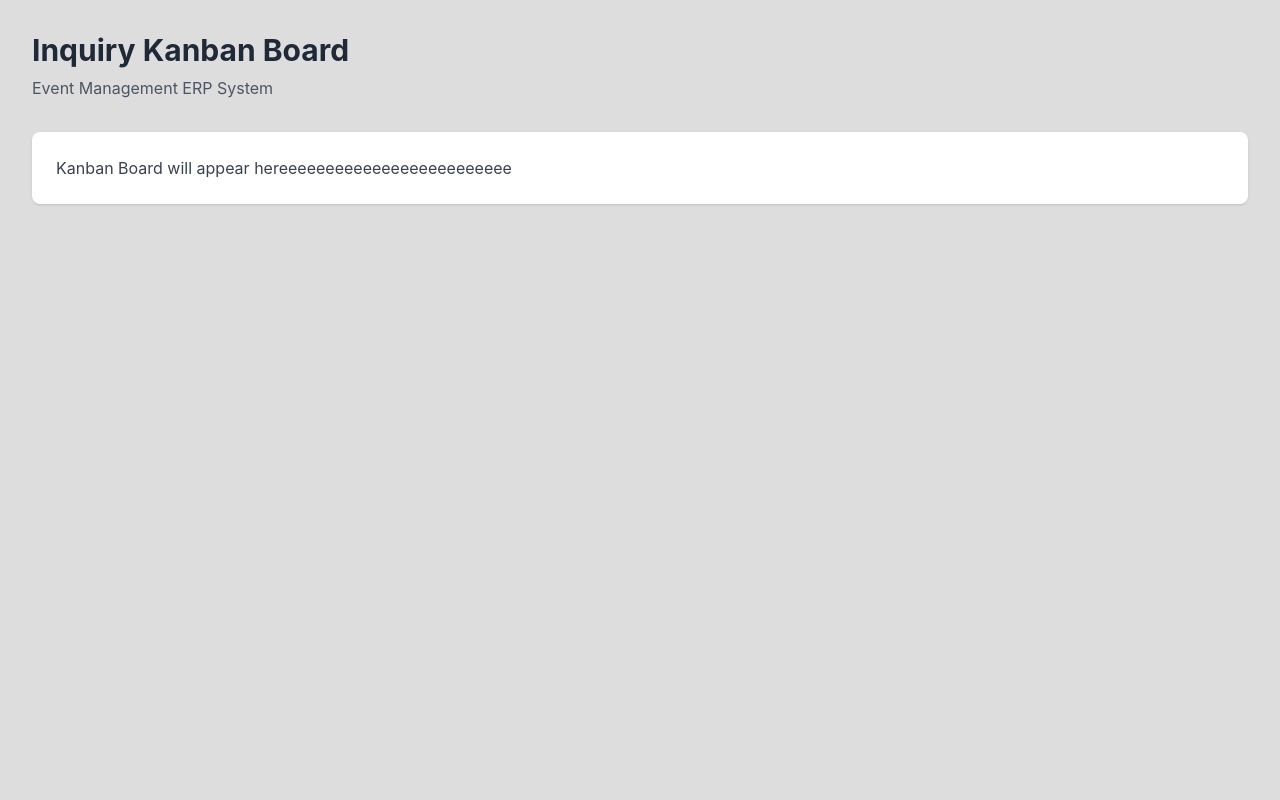
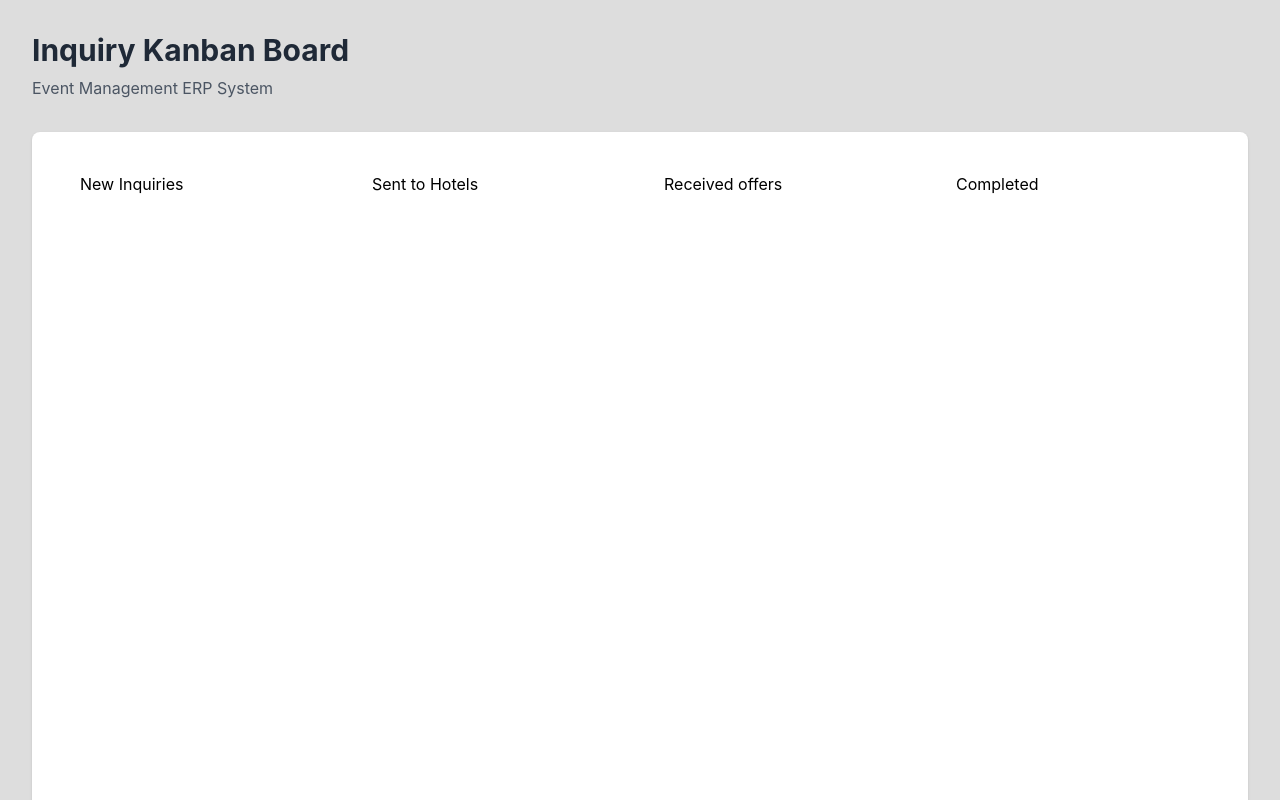
Before and after one commit to zezva802/Inquiry-Kanban, a Next.js app: page / in a window 1280 px wide. Shown: the top 800 px of the page. Built offline with nearby package versions, Linux system fonts and the light colour scheme.

Commit message:
feat: create basic Kanban board

```diff
--- a/app/page.tsx
+++ b/app/page.tsx
@@ -1,6 +1,8 @@
+import { KanbanBoard } from "@/components/kanban/KanbanBoard"
 export default function Home() {
     return (
         <main className="min-h-screen p-8">
+
             <div className="max-w-7xl mx-auto">
                 <header className="mb-8">
                     <h1 className="text-3xl font-bold text-gray-800">
@@ -12,9 +14,7 @@ export default function Home() {
                 </header>
 
                 <div className="bg-white rounded-lg shadow p-6">
-                    <p className="text-gray-700">
-                        Kanban Board will appear hereeeeeeeeeeeeeeeeeeeeeeeee
-                    </p>
+                    <KanbanBoard></KanbanBoard>
                 </div>
             </div>
         </main>
--- /dev/null
+++ b/components/kanban/KanbanBoard.tsx
@@ -0,0 +1,12 @@
+import { KanbanColumn } from "./KanbanColumn";
+
+export function KanbanBoard(){
+    return (
+        <div className="flex">
+            <KanbanColumn title="New Inquiries" phase="new"></KanbanColumn>
+            <KanbanColumn title="Sent to Hotels" phase="sent_to_hotels"></KanbanColumn>
+            <KanbanColumn title="Received offers" phase="offers_received"></KanbanColumn>
+            <KanbanColumn title="Completed" phase="completed"></KanbanColumn>
+        </div>
+    )
+}
--- /dev/null
+++ b/components/kanban/KanbanColumn.tsx
@@ -0,0 +1,14 @@
+import { InquiryPhase } from "@/types/inquiry";
+
+interface KanbanColumnProps {
+    title: string;
+    phase: InquiryPhase;
+}
+
+export function KanbanColumn({ title, phase}: KanbanColumnProps){
+    return(
+        <div className="w-80 bg-white p-4 rounded-lg mx-2 min-h-screen">
+            {title}
+        </div>
+    )
+}
```
